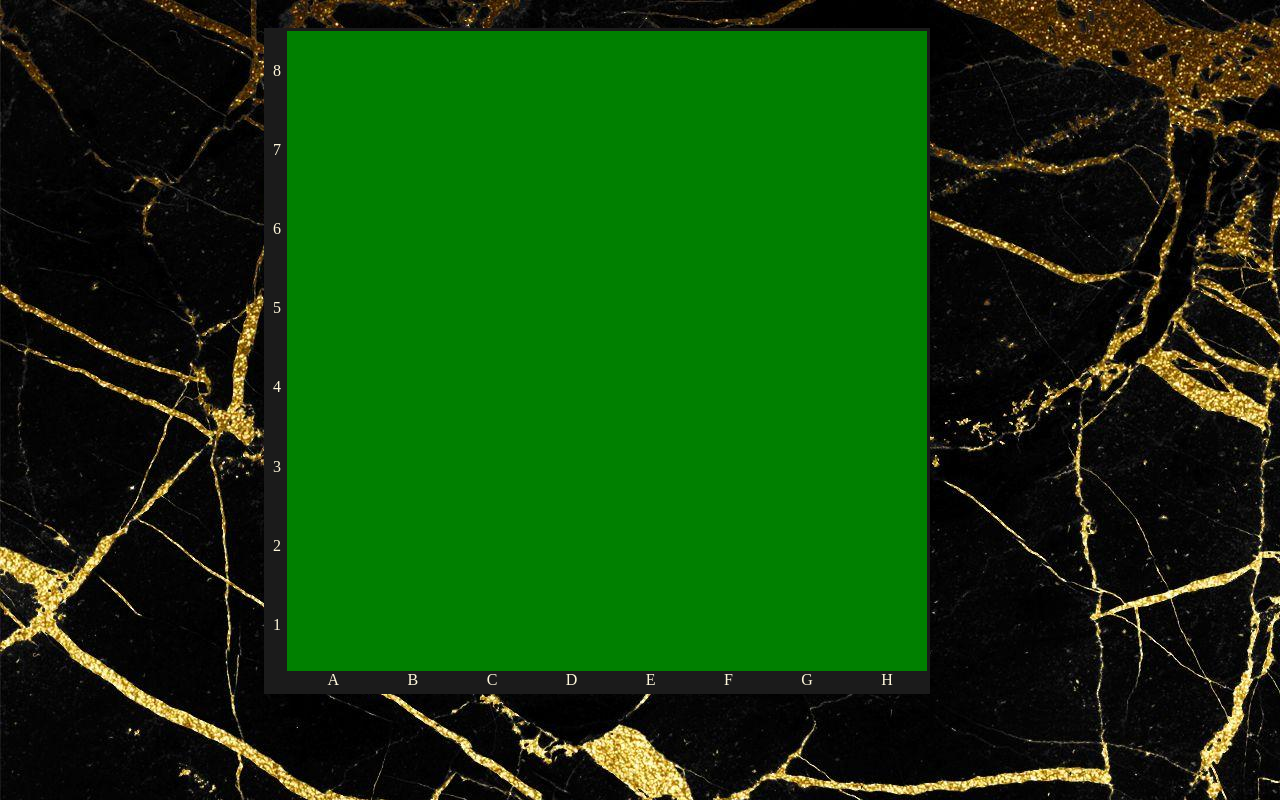
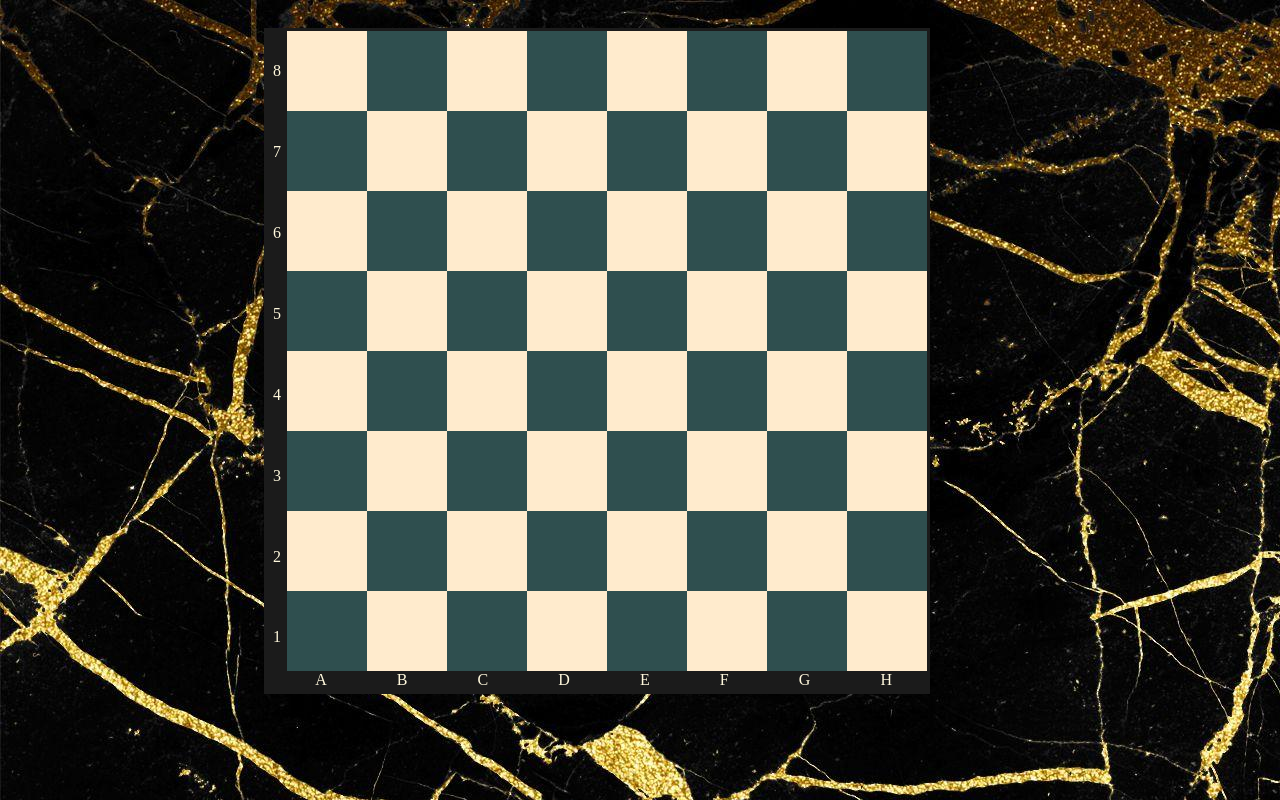
Before and after one commit to LukaszMichalsky/Chess_Angular, an Angular app in the folder Chess/: page / in a window 1280 px wide. Built offline with nearby package versions, Linux system fonts and the light colour scheme.

Commit message:
Chessboard complete

```diff
--- a/Chess/src/app/main/main.component.html
+++ b/Chess/src/app/main/main.component.html
@@ -4,8 +4,10 @@
             {{v_index}}
         </span>
     </div>
-    <table class="tiles-container">
-
+    <table>
+        <tr *ngFor="let v of vertical_index">
+            <td ngClass="tiles" *ngFor="let h of horizontal_index"></td>
+        </tr>
     </table>
 
     <div class="index-horizontal">
--- a/Chess/src/app/main/main.component.scss
+++ b/Chess/src/app/main/main.component.scss
@@ -15,7 +15,7 @@
     color:rgb(255,248,220);
     background-color: rgb(27, 27, 27);
     width: 20px;
-    height: 96%;
+    height: 98%;
     display: grid;
     align-items: center;
     justify-content: center;
@@ -25,7 +25,7 @@
     color: rgb(255,248,220);
     background-color:rgb(27, 27, 27);
     height: 20px;
-    width: 96%;
+    width: 98%;
     bottom: 0;
     right: 0;
     position: absolute;
@@ -34,11 +34,28 @@
 
 }
 
-.tiles-container{
+table{
     width: 640px;
     height: 640px;
-    background: green;
     top:0;
     right: 0;
     position: absolute;
+    border-collapse: collapse;
+    background: $primary-color-white;
 }
+
+td{
+    width:12.5%;
+    height: 12.5%;
+    background-repeat: no-repeat;
+    background-position: center;
+    text-align: center;
+}
+
+tr:nth-child(even)td:nth-child(odd){
+    background: $primary-color-black;
+}
+
+tr:nth-child(odd)td:nth-child(even){
+    background: $primary-color-black;
+}
--- a/Chess/src/app/main/main.component.ts
+++ b/Chess/src/app/main/main.component.ts
@@ -1,4 +1,5 @@
 import { Component, OnInit } from '@angular/core';
+import { Piece } from '../models/pieces';
 
 @Component({
   selector: 'app-main-component',
@@ -9,7 +10,7 @@ export class MainComponent implements OnInit {
 
   vertical_index: number[] = [];
   horizontal_index: String[] =[];
-
+  chessboard: Piece[][]=[];
 
   constructor() {
     for(let i=1;i<9;i++)
@@ -22,6 +23,9 @@ export class MainComponent implements OnInit {
     //obie sa w kolejnosci roznacej ale vert index wyswietlic odwrotnie
     //odwrocenie bo na odwrot trzeba wyswietlic dolny lewy a1 dla bialych na dole
   }
+
+
+
   ngOnInit(): void {
   }
 
--- /dev/null
+++ b/Chess/src/app/models/pieces.ts
@@ -0,0 +1,21 @@
+export interface Piece{
+    type: PieceType;
+    color: Color;
+    row: number;
+    column: number;
+}
+
+enum Color
+{
+    Black,
+    White
+}
+
+enum PieceType{
+    King,
+    Queen,
+    Rook,
+    Knight,
+    Bishop,
+    Pawn
+}
```
